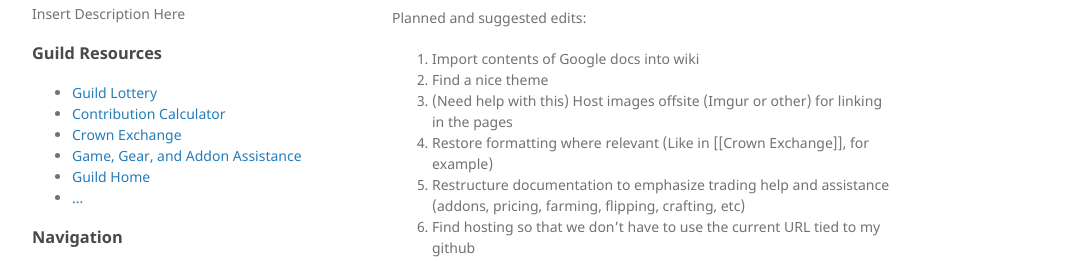
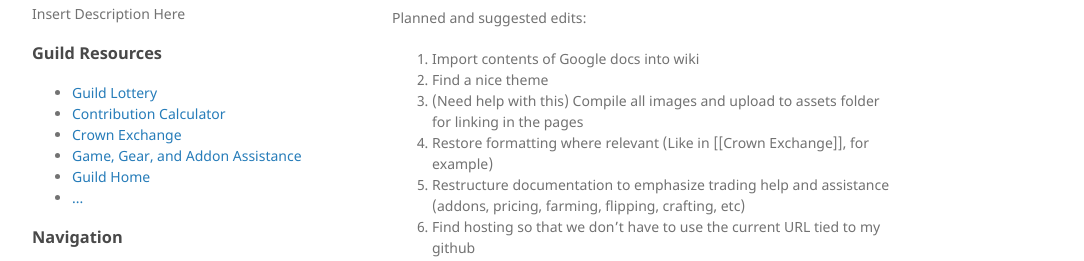
Before and after one commit to jfchoii/saints2, a Jekyll site: the page built from index.md, in a window 1280 px wide and 900 px high, scrolled down 1306 px. Shown: the part 280-541 px from the top of the window, without its empty margins (178-1262 px from the left). Built offline with Jekyll 4.4.1, drawn with Linux system fonts in a browser that asks for light colours; our own code applies the rules of GitHub Pages for plain Markdown files.

Commit message:
Readme updated

```diff
--- a/index.md
+++ b/index.md
@@ -69,7 +69,7 @@ This may be the home for static information related to the guild. Information th
 Planned and suggested edits:
 1. Import contents of Google docs into wiki
 2. Find a nice theme
-3. (Need help with this) Host images offsite (Imgur or other) for linking in the pages
+3. (Need help with this) Compile all images and upload to assets folder for linking in the pages
 4. Restore formatting where relevant (Like in [[Crown Exchange]], for example)
 5. Restructure documentation to emphasize trading help and assistance (addons, pricing, farming, flipping, crafting, etc)
 6. Find hosting so that we don't have to use the current URL tied to my github
```
